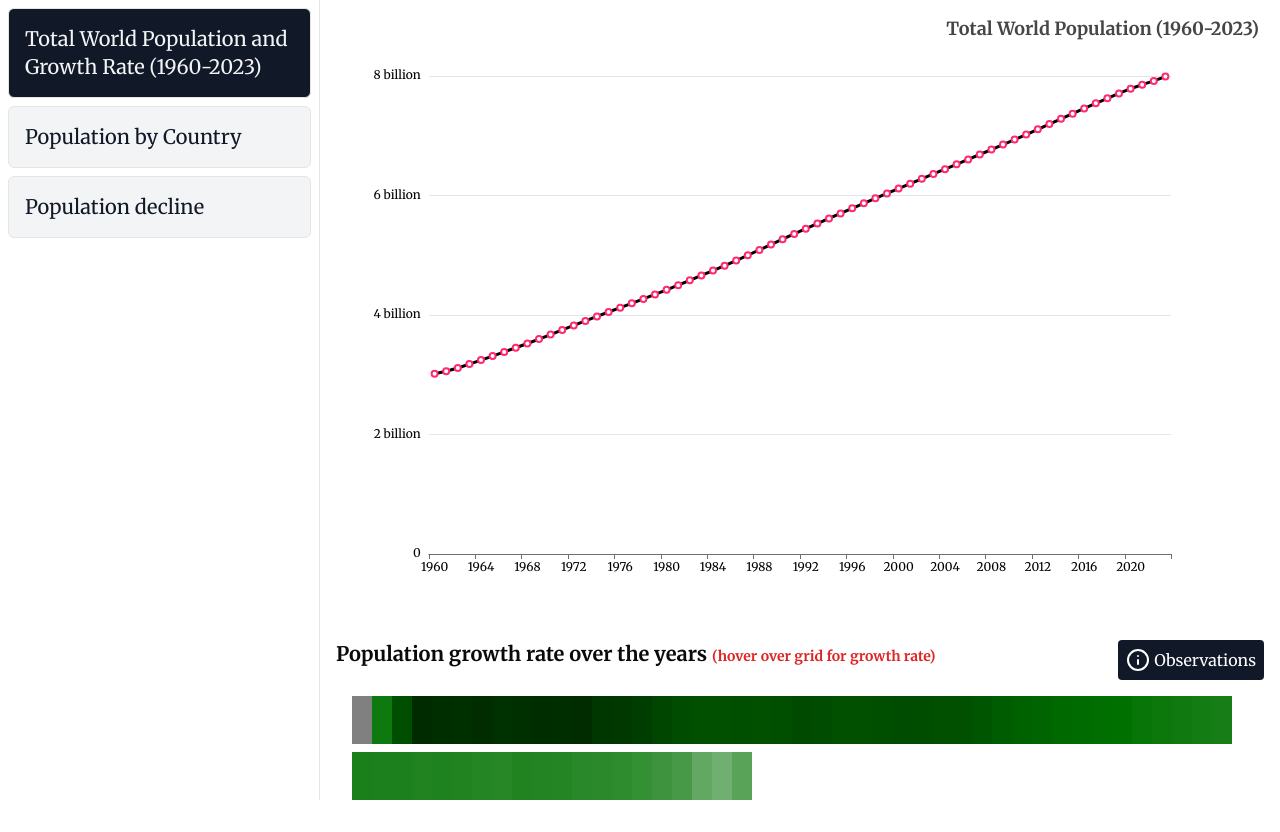
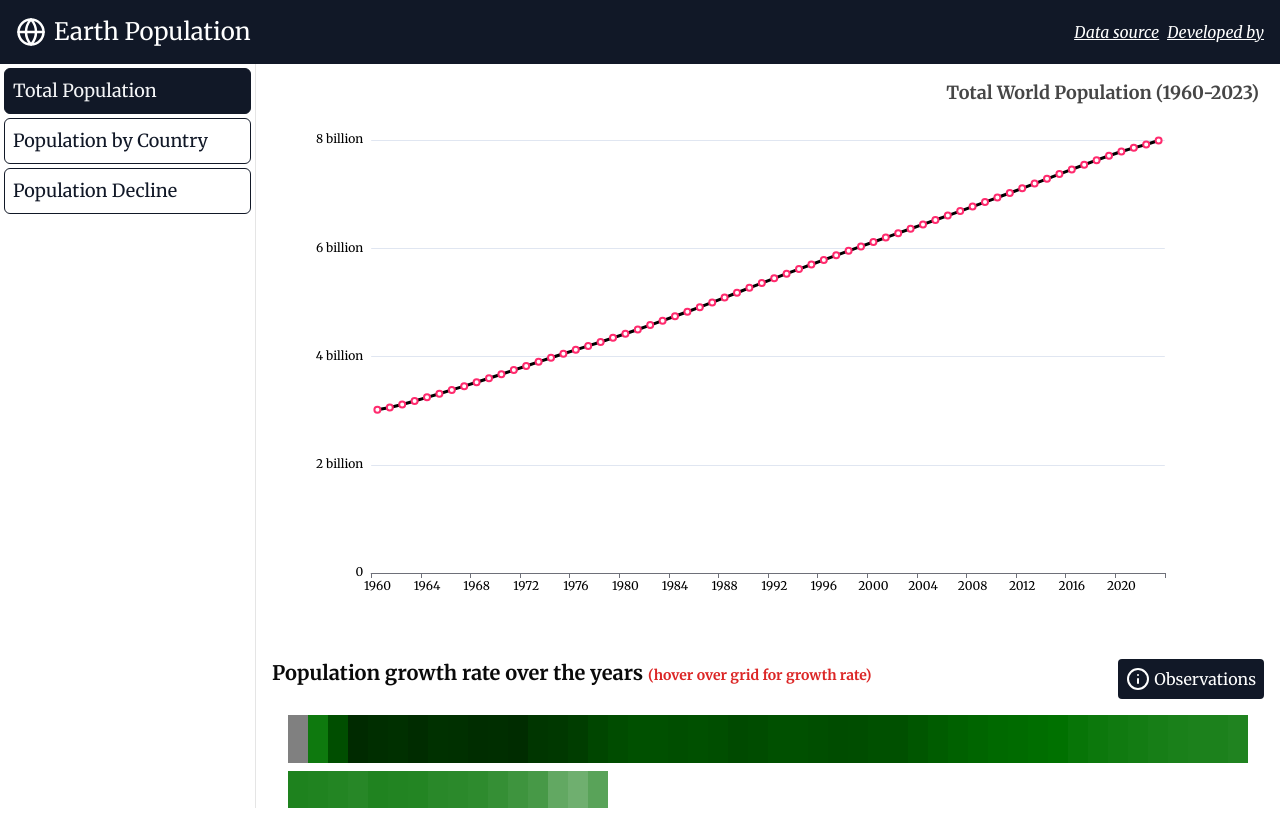
Before and after one commit to itsparasbisht/earth-population, a React (Vite) app: page / in a window 1280 px wide. After the commit the page ends 808 px from the top, so only its background shows below. Built offline with nearby package versions, Linux system fonts and the light colour scheme.

Commit message:
nav bar added

```diff
--- a/src/App.tsx
+++ b/src/App.tsx
@@ -1,3 +1,4 @@
+import { Globe } from "lucide-react";
 import { useEffect, useState } from "react";
 import {
   getPopulationData,
@@ -9,11 +10,11 @@ import WorldPopulation from "./plots/WorldPopulation";
 
 const sidebarOptions = [
   {
-    title: "Total World Population and Growth Rate (1960-2023)",
-    id: "world-population",
+    title: "Total Population",
+    id: "total-population",
   },
   { title: "Population by Country", id: "country-population" },
-  { title: "Population decline", id: "population-decline" },
+  { title: "Population Decline", id: "population-decline" },
 ];
 
 function App() {
@@ -47,24 +48,38 @@ function App() {
 
   return (
     <div className="w-screen h-screen">
-      <main className="flex w-full h-full">
-        <section className="w-1/4 border-r p-2">
+      <nav className="bg-gray-900 flex justify-between items-center p-4 text-white">
+        <div className="flex items-center">
+          <Globe size={30} />
+          <h1 className="text-2xl ml-2">Earth Population</h1>
+        </div>
+        <div className="italic underline flex gap-2">
+          <a href="https://www.worldbank.org/ext/en/home" target="_blank">
+            Data source
+          </a>
+          <a href="https://www.linkedin.com/in/paras-bisht" target="_blank">
+            Developed by
+          </a>
+        </div>
+      </nav>
+      <main className="flex w-full h-[93%]">
+        <section className="w-1/5 border-r p-1">
           {sidebarOptions.map((item) => (
             <p
               key={item.id}
               className={`${
                 selectedOption === item.id
                   ? "bg-gray-900 text-gray-100"
-                  : "bg-gray-100 text-gray-900"
-              } text-xl p-4 rounded-md cursor-pointer mb-2 border`}
+                  : "text-gray-900"
+              } text-lg p-2 rounded-md cursor-pointer mb-1 border border-gray-900`}
               onClick={() => setSelectedOption(item.id)}
             >
               {item.title}
             </p>
           ))}
         </section>
-        <section className="w-3/4">
-          {selectedOption === "world-population" && (
+        <section className="w-4/5 overflow-scroll">
+          {selectedOption === "total-population" && (
             <WorldPopulation data={populationData?.worldPopulation} />
           )}
           {selectedOption === "country-population" && (
--- a/src/plots/PopulationGrowthGrid.tsx
+++ b/src/plots/PopulationGrowthGrid.tsx
@@ -48,7 +48,7 @@ export default function PopulationGrowthGrid({ data }: WorldPopulation) {
             <HoverCardTrigger className="flex cursor-pointer bg-gray-900 p-2 gap-1 rounded-sm text-white">
               <InfoIcon /> Observations
             </HoverCardTrigger>
-            <HoverCardContent className="w-[500px] bg-gradient-to-r from-blue-500 to-indigo-600 text-white">
+            <HoverCardContent className="w-[500px] bg-gradient-to-r from-gray-900 to-gray-800 text-white">
               <div>
                 <p className="m-2">
                   - The highest growth rates occurred during the early 1960s to
```
